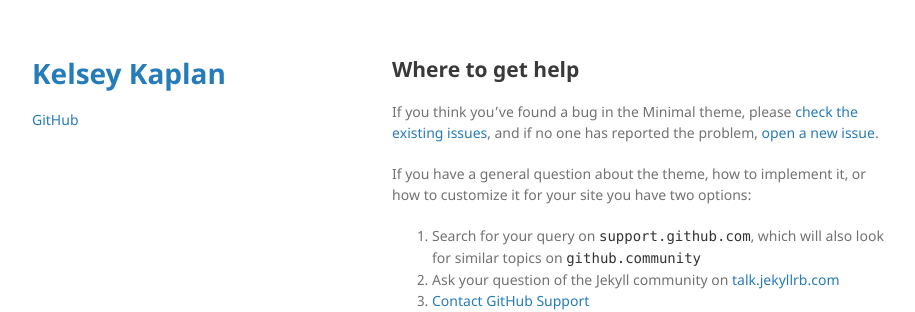
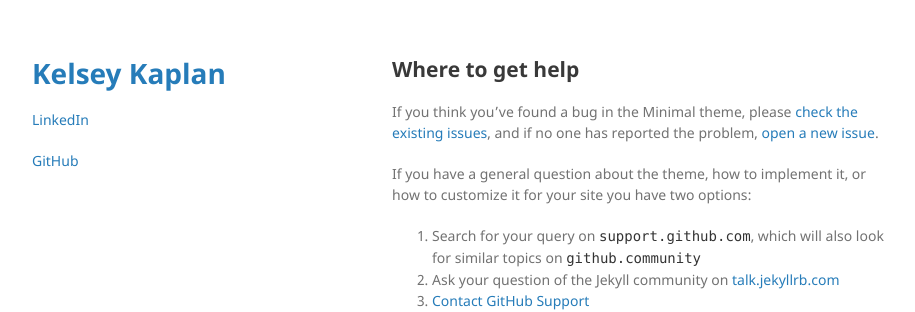
Before and after one commit to kelseykap/kelseykap.github.io, a Jekyll site: the page built from docs/SUPPORT.md, in a window 1280 px wide. Shown: the top 312 px of the page, without its empty margins (178-1093 px from the left). Built offline with Jekyll 4.4.1, drawn with Linux system fonts in a browser that asks for light colours; our own code applies the rules of GitHub Pages for plain Markdown files; the repository's description, which GitHub fills in, is left out.

Commit message:
Update default.html

```diff
--- a/_layouts/default.html
+++ b/_layouts/default.html
@@ -27,6 +27,7 @@
         {% endif %}
 
         {% if site.github.is_user_page %}
+        <p class="view"><a href="https://www.linkedin.com/in/kelsey-kaplan-65b6a81b8/">LinkedIn</a></p>
         <p class="view"><a href="{{ site.github.owner_url }}">GitHub</a></p>
         {% endif %}
 
```
